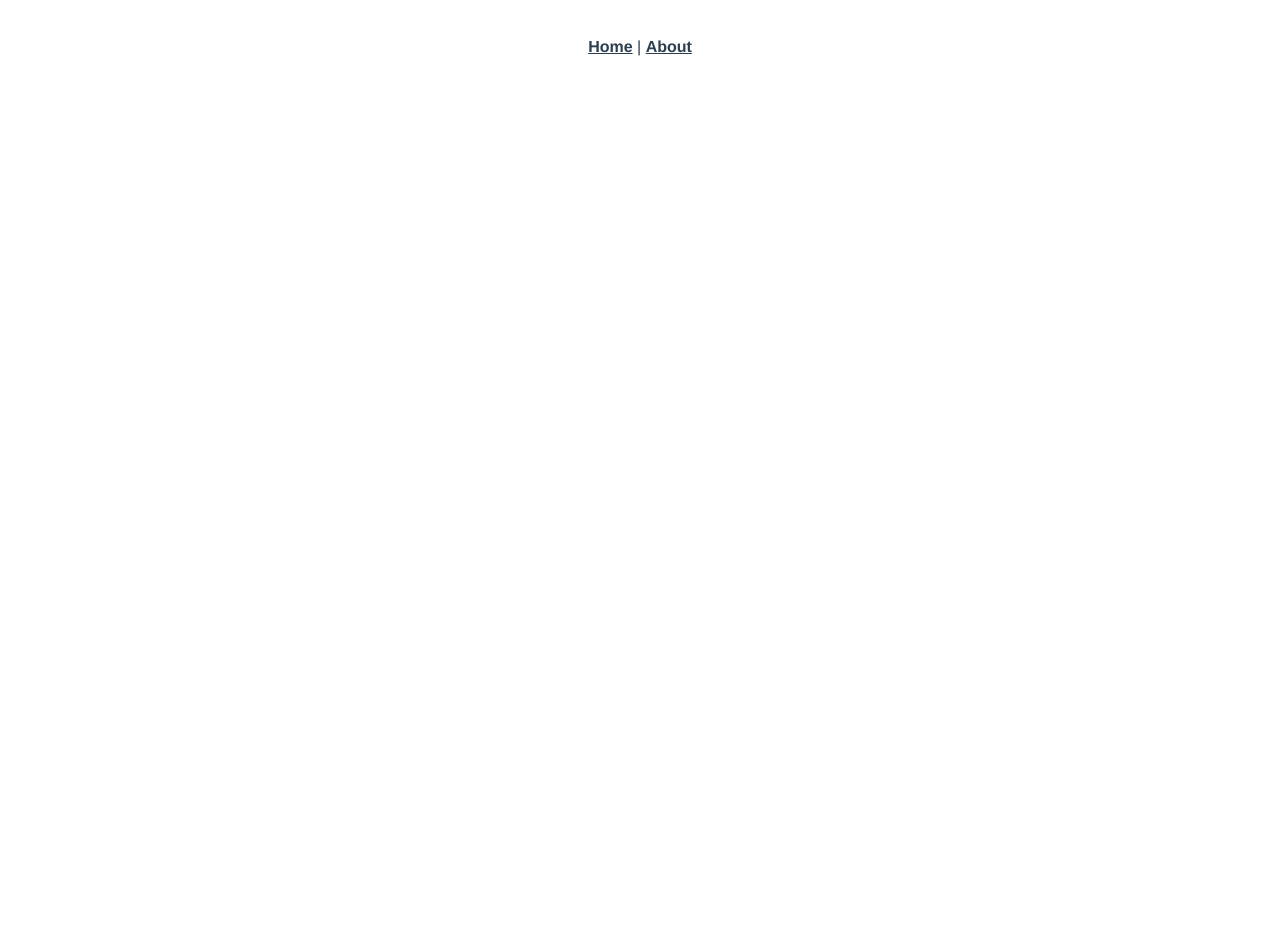
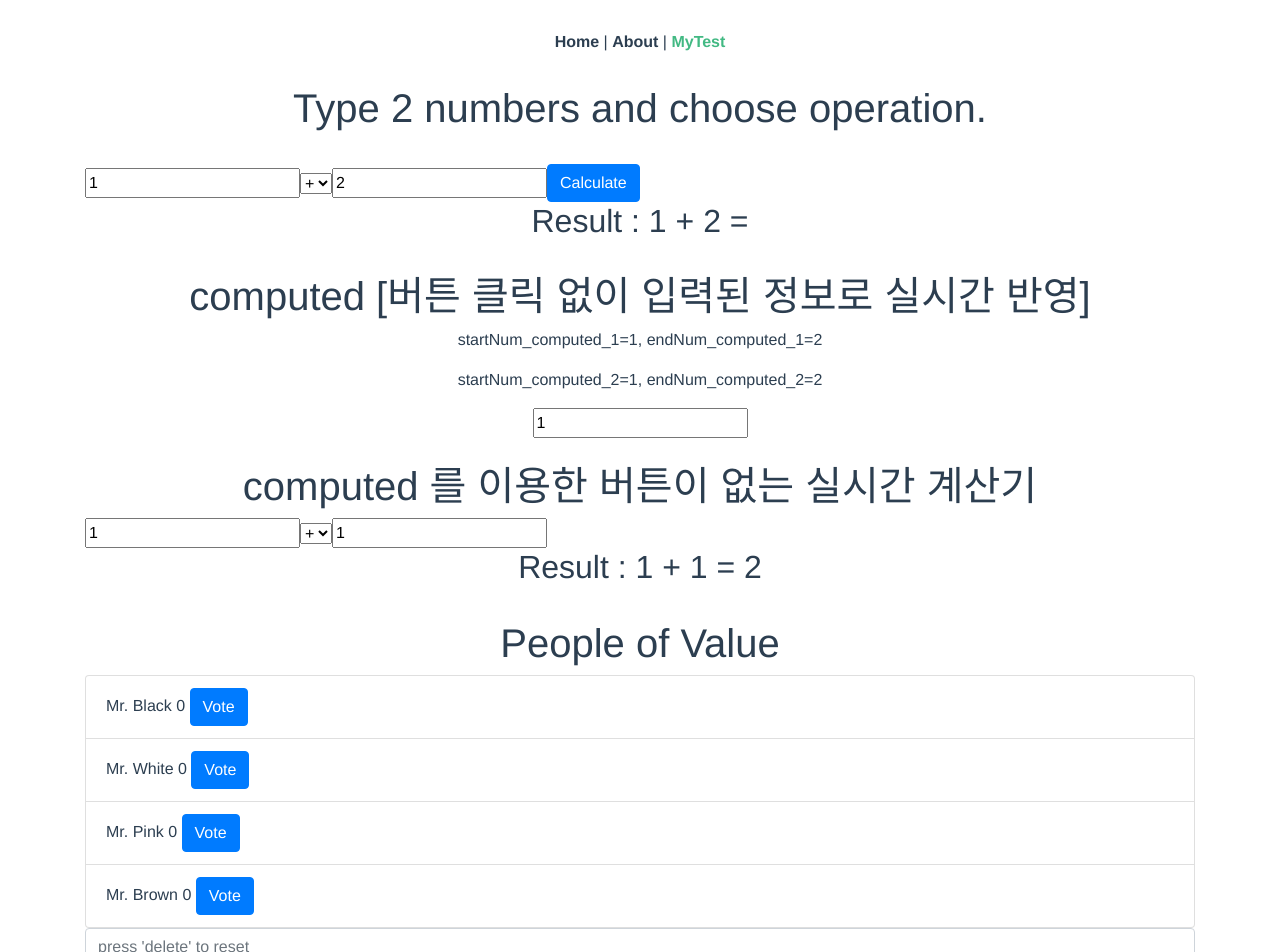
Before and after one commit to SangWoo80/Vscode_Vuejs_Project, a Vue app: page /mytest in a window 1280 px wide. Shown: the top 952 px of the page. Before the commit the page ends 800 px from the top, so only its background shows below. Built offline with nearby package versions, Linux system fonts and the light colour scheme.

Commit message:
git commit

```diff
--- a/package.json
+++ b/package.json
@@ -8,6 +8,8 @@
     "lint": "vue-cli-service lint"
   },
   "dependencies": {
+    "bootstrap": "^4.6.0",
+    "bootstrap-vue": "^2.21.2",
     "core-js": "^3.6.5",
     "vue": "^2.6.11",
     "vue-router": "^3.2.0"
--- a/src/App.vue
+++ b/src/App.vue
@@ -2,7 +2,8 @@
   <div id="app">
     <div id="nav">
       <router-link to="/">Home</router-link> |
-      <router-link to="/about">About</router-link>
+      <router-link to="/about">About</router-link> |
+      <router-link to="/mytest">MyTest</router-link>
     </div>
     <router-view/>
   </div>
--- a/src/main.js
+++ b/src/main.js
@@ -2,7 +2,13 @@ import Vue from 'vue'
 import App from './App.vue'
 import router from './router'
 
+import BootstrapVue from 'bootstrap-vue'
+import 'bootstrap/dist/css/bootstrap.min.css'
+import 'bootstrap-vue/dist/bootstrap-vue.css'
+
 Vue.config.productionTip = false
+
+Vue.use(BootstrapVue)
 
 new Vue({
   router,
--- a/src/router/index.js
+++ b/src/router/index.js
@@ -17,6 +17,11 @@ const routes = [
     // this generates a separate chunk (about.[hash].js) for this route
     // which is lazy-loaded when the route is visited.
     component: () => import(/* webpackChunkName: "about" */ '../views/About.vue')
+  },
+  {
+    path: "/mytest",
+    name: 'MyTest',
+    component: () => import(/* webpackChunkName: "mytest" */ '../views/MyTest.vue')
   }
 ]
 
--- a/src/views/About.vue
+++ b/src/views/About.vue
@@ -1,6 +1,5 @@
 <template>
   <div class="about">
     <h1>This is an about page</h1>
-    <h2>Git 연동 테스트</h2>
   </div>
 </template>
--- /dev/null
+++ b/src/views/MyTest.vue
@@ -0,0 +1,155 @@
+<template>
+  <div class="container">
+    <h1>Type 2 numbers and choose operation.</h1>
+    <br>
+    <form class="form-inline">
+      <!-- 입력을 숫자로 파싱하기 위해 특별한 한정자인 'number' 을 사용 -->
+      <input v-model.number="startNum" class="from-control">
+      <select v-model="operator" class="from-control">
+        <option>+</option>
+        <option>-</option>
+        <option>*</option>
+        <option>/</option>
+      </select>
+      <input v-model.number="endNum" clas="from-control">
+      <button type="submit" v-on:click="calculate" class="btn btn-primary">Calculate</button>
+    </form>
+    <h2>Result : {{startNum}} {{operator}} {{endNum}} = {{resultnum}}</h2>
+
+    <br>
+    <h1>computed [버튼 클릭 없이 입력된 정보로 실시간 반영]</h1>
+    <p>startNum_computed_1={{startNum_computed_1}}, endNum_computed_1={{endNum_computed}}</p>
+    <p>startNum_computed_2={{startNum_computed_2}}, endNum_computed_2={{endNum_computed_2}}</p>
+    <input v-model.number="startNum_computed_2">
+    <br><br>
+    <h1>computed 를 이용한 버튼이 없는 실시간 계산기</h1>
+    <form class="form-inline">
+      <!-- 입력을 숫자로 파싱하기 위해 특별한 한정자인 'number' 을 사용 -->
+      <input v-model.number="startNum_computed_new" class="from-control">
+      <select v-model="operator_computed_new" class="from-control">
+        <option>+</option>
+        <option>-</option>
+        <option>*</option>
+        <option>/</option>
+      </select>
+      <input v-model.number="endNum_computed_new" clas="from-control">
+    </form>
+    <h2>Result : {{startNum_computed_new}} {{operator_computed_new}} {{endNum_computed_new}} = {{resultNum_computed_new}}</h2>
+
+    <br>
+    <h1>People of Value</h1>
+    <ul class="list-group">
+      <li v-for="(people, index) in peoples" :key="index" class="list-group-item" style="text-align:left">
+         {{people.name}} {{people.votes}} <button class="btn btn-primary"  v-on:click="people.votes++" >Vote</button>
+      </li>
+    </ul>
+    <input @keyup.delete="clear" class="form-control" placeholder="press 'delete' to reset">
+    <h2>Our mayor is {{mayor}}!</h2>
+  </div>
+</template>
+
+<script>
+export default {
+  data() {
+    return {
+      startNum: 1,
+      endNum: 2,
+      resultnum: null,
+      operator: "+",
+      startNum_computed_1: 1,
+      startNum_computed_2: 1,
+      startNum_computed_new: 1,
+      endNum_computed_new: 1,
+      operator_computed_new: "+",
+      peoples: [
+        {name: "Mr. Black", votes: 0},
+        {name: "Mr. White", votes: 0},
+        {name: "Mr. Pink", votes: 0},
+        {name: "Mr. Brown", votes: 0}
+      ],
+      clickCount: 0
+    }
+  },
+  methods: {
+    calculate(event) {
+      /*
+      - event 를 받아서 아래와 같은 구문을 넣어줘야함
+      - Calculate 버튼 클릭하면 페이지를 다시 로드함. 백그라운드에서 폼을 제출하고, 페이지가 다시 로드됨.
+      - 폼 제출을 막기 위해 onsubmit 이벤트의 기본 동작을 취소해야함.
+      */
+      event.preventDefault();
+
+      console.log(">>>>> calculate <<<<<");
+
+      switch(this.operator) {
+        case "+":
+          this.resultnum = this.startNum + this.endNum
+          break;
+        case "-":
+          this.resultnum = this.startNum - this.endNum
+          break;
+        case "*":
+          this.resultnum = this.startNum * this.endNum
+          break;
+        case "/":
+          this.resultnum = this.startNum / this.endNum
+          break;
+      }
+    },
+    sortValue() {
+      console.log(">>>>> sortValue <<<<<");
+
+      var testValue = this.peoples.sort(function(a,b) {
+                return b.votes - a.votes;
+              });
+
+      console.log(testValue[0].name);
+
+      return testValue[0].name;
+    },
+    clear: function () {
+                //Turn votes of all candidate to 0 using map() function.
+                console.log("clear");
+
+                this.peoples = this.peoples.map(function (people) {
+                    people.votes = 0;
+                    return people;
+                })
+            }
+  },
+  computed: {
+    endNum_computed: function() {
+      return this.startNum_computed_1 + 1
+    },
+    endNum_computed_2: function() {
+      // return parseFloat(this.startNum_computed_2) + 1
+      return this.startNum_computed_2 + 1
+    },
+    resultNum_computed_new : function() {
+      // switch 구문에 리턴을 넣으면 안되는듯... 왜지... 그래서 변수에 담아서 리턴해보니 처리됨...
+      var result = 0;
+
+      switch(this.operator_computed_new) {
+        case "+":
+          result = this.startNum_computed_new + this.endNum_computed_new
+          break;
+        case "-":
+          result = this.startNum_computed_new - this.endNum_computed_new
+          break;
+        case "*":
+          result = this.startNum_computed_new * this.endNum_computed_new
+          break;
+        case "/":
+          result = this.startNum_computed_new / this.endNum_computed_new
+          break;
+      }
+
+      return result;
+
+    },
+    mayor: function () {
+        return this.sortValue();
+    }
+  }
+}
+</script>
```
Also changed, not shown: 1 other file (tests, documents, lock files or other folders).
